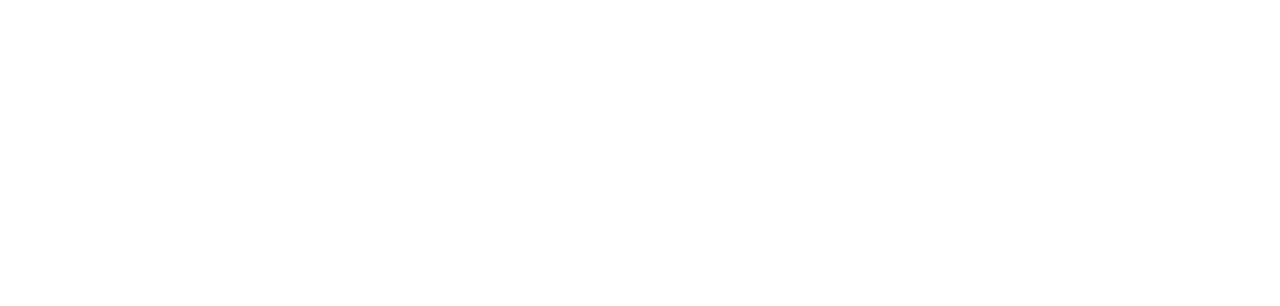
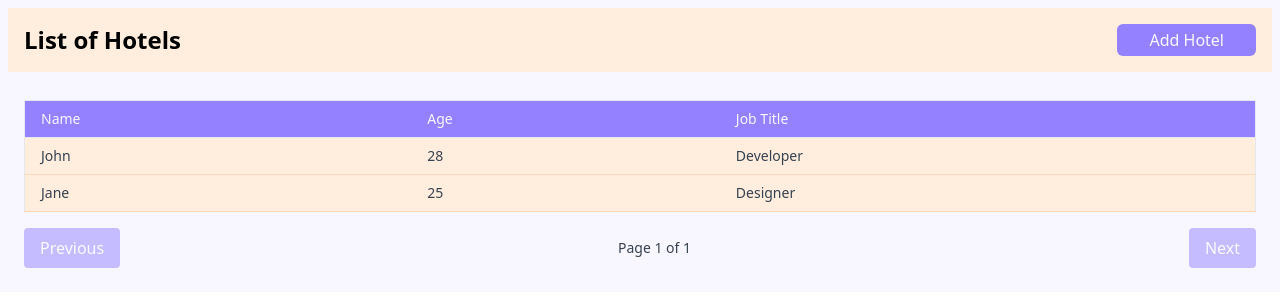
Before and after one commit to Rajvardhan222/hotel-assignments, a React (Vite) app in the folder client/hotel/: page /list in a window 1280 px wide. Shown: the top 306 px of the page. Built offline with nearby package versions, Linux system fonts and the light colour scheme.

Commit message:
add AddHotelForm component and update ListHotel page with table display

```diff
--- /dev/null
+++ b/client/hotel/src/components/AddHotelForm.jsx
@@ -0,0 +1,27 @@
+import React from 'react'
+import InputText from './Input'
+import Button from './Button'
+
+function AddHotelForm({name}) {
+  return (
+    <>
+    <div className=" shadow-md bg-gradient-to-br from-quaternary to-tertiary p-4 rounded-md">
+        <div className="text-center p-5">
+          <h4>{name}</h4>
+        </div>
+        <div className="px-7 w-full lg:px-28  md:px-16  ">
+          <form className="grid  grid-cols-1 md:grid-cols-2 gap-y-4 gap-x-3">
+            <InputText />
+            <InputText />
+            <InputText className={'md:col-span-2'}/>
+            <div className="m-auto md:col-span-2">
+              <Button>Submit</Button>
+            </div>
+          </form>
+        </div>
+      </div>
+      </>
+  )
+}
+
+export default AddHotelForm
--- a/client/hotel/src/components/Input.jsx
+++ b/client/hotel/src/components/Input.jsx
@@ -1,10 +1,10 @@
 import React from 'react'
 
-function InputText() {
+function InputText({className}) {
   return (
-    <input type='text' className='
+    <input type='text' className={` ${className}
     h-7 px-2 outline-none rounded-md bg-quinary
-    '/>
+    `}/>
   )
 }
 
--- a/client/hotel/src/components/Table.jsx
+++ b/client/hotel/src/components/Table.jsx
@@ -1,27 +1,9 @@
 import React from 'react';
 import { useReactTable, getCoreRowModel, flexRender } from '@tanstack/react-table';
 
-const data = [
-  { name: 'John', age: 28, job: 'Developer' },
-  { name: 'Jane', age: 25, job: 'Designer' },
-];
 
-const columns = [
-  {
-    accessorKey: 'name',
-    header: 'Name',
-  },
-  {
-    accessorKey: 'age',
-    header: 'Age',
-  },
-  {
-    accessorKey: 'job',
-    header: 'Job Title',
-  },
-];
 
-function Table() {
+function Table({data,columns}) {
   const table = useReactTable({
     data,
     columns,
@@ -29,13 +11,13 @@ function Table() {
   });
 
 return (
-    <div className="p-4">
+    <div className="">
         <table className="min-w-full bg-quinary border ">
-            <thead className="bg-secondary text-quinary">
+            <thead className="bg-secondary text-quinary ">
                 {table.getHeaderGroups().map(headerGroup => (
                     <tr key={headerGroup.id}>
                         {headerGroup.headers.map(header => (
-                            <th key={header.id} className="px-4 py-2 border-b  text-left text-sm font-medium text-quinary">
+                            <th key={header.id} className="px-4 py-2 border-b  text-left text-sm font-medium text-quinary ">
                                 {header.isPlaceholder ? null : flexRender(header.column.columnDef.header, header.getContext())}
                             </th>
                         ))}
--- a/client/hotel/src/pages/Admin/AddHotel.jsx
+++ b/client/hotel/src/pages/Admin/AddHotel.jsx
@@ -1,8 +1,11 @@
 import React from 'react'
+import AddHotelForm from '../../components/AddHotelForm'
 
 function AddHotel() {
   return (
-    <div>AddHotel</div>
+    <div className='flex justify-center items-center h-[100vh] '>
+      <AddHotelForm name={"Add New Hotel"}/>
+    </div>
   )
 }
 
--- a/client/hotel/src/pages/Admin/ListHotel.jsx
+++ b/client/hotel/src/pages/Admin/ListHotel.jsx
@@ -1,11 +1,44 @@
+import Button from "../../components/Button"
+import Table from "../../components/Table"
 
+const data = [
+  { name: 'John', age: 28, job: 'Developer' },
+  { name: 'Jane', age: 25, job: 'Designer' },
+];
 
-
+const columns = [
+  {
+    accessorKey: 'name',
+    header: 'Name',
+  },
+  {
+    accessorKey: 'age',
+    header: 'Age',
+  },
+  {
+    accessorKey: 'job',
+    header: 'Job Title',
+  },
+];
 
 function ListHotel() {
   return (
-    <div className="w-full h-full">
-
+    <div className="w-full h-full bg-quinary p-2">
+        <div className="grid grid-cols-1 gap-y-3">
+          <div className="grid grid-cols-2 bg-tertiary sm:p-1 md:p-2 lg:p-3 xl:p-4">
+            <div>
+              <h1 className="text-2xl font-semibold">List of Hotels</h1>
+            </div>
+            <div className="flex justify-end">
+             <Button>Add Hotel</Button>
+            </div>
+          </div>
+          <div>
+            <div className="overflow-x-scroll sm:p-0 md:p-2 lg:p-3 xl:p-4">
+              <Table data={data} columns={columns} />
+            </div>
+          </div>
+        </div>
     </div>
   )
 }
```
